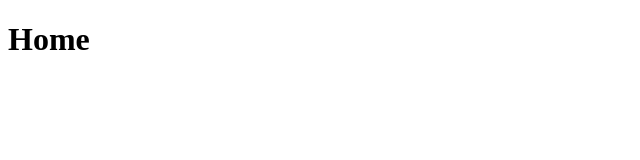
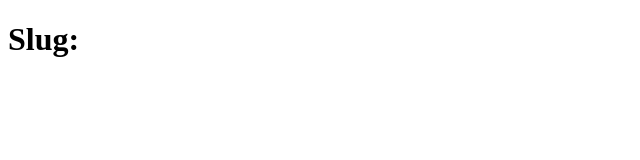
Before and after one commit to oBusk/catch-all-components, a Next.js app: page / in a window 1280 px wide. Shown: the top 160 px of the page, without its empty margins (0-640 px from the left). Built offline with nearby package versions, Linux system fonts and the light colour scheme.

Commit message:
Add basic catch all route

```diff
--- /dev/null
+++ b/app/[...slug]/page.tsx
@@ -0,0 +1,7 @@
+export default function SlugPage({
+  params: { slug },
+}: {
+  params: { slug: string[] };
+}) {
+  return <h1>Slug: {slug.join("/")}</h1>;
+}
```
